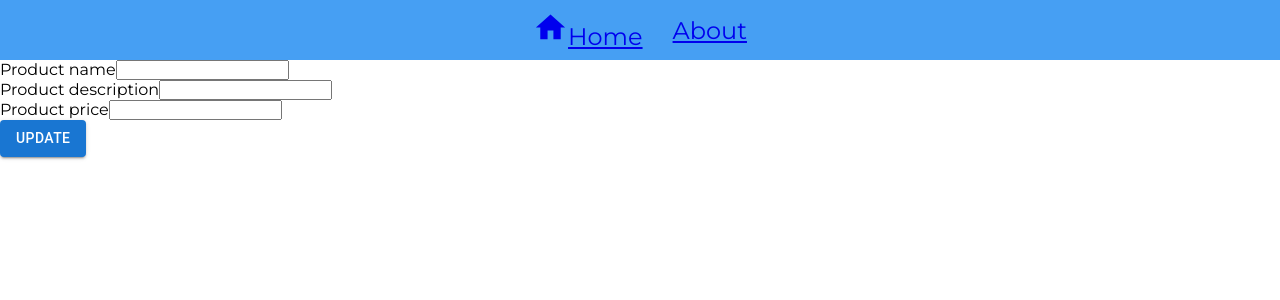
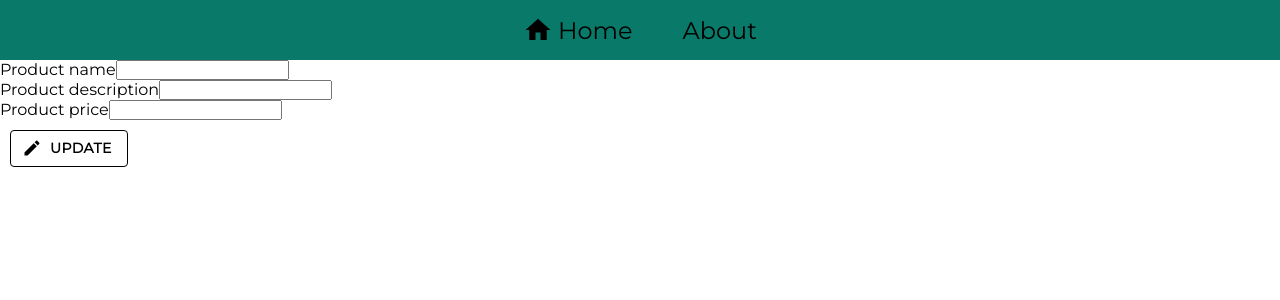
Before and after one commit to ioneltuc/UTMShmotki_App, a React (Create React App) app in the folder utmshmotki_store/: page /update/1 in a window 1280 px wide. Shown: the top 300 px of the page. Built offline with nearby package versions, Linux system fonts and the light colour scheme; no server answers.

Commit message:
added some material ui

```diff
--- a/utmshmotki_store/src/App.css
+++ b/utmshmotki_store/src/App.css
@@ -8,14 +8,63 @@
 header {
   width: 100%;
   height: 60px;
-  background-color: rgb(70, 159, 243);
+  background-color: rgb(9, 121, 105);
 }
 
 nav {
   display: flex;
-  gap: 30px;
+  gap: 50px;
   height: 100%;
   align-items: center;
   justify-content: center;
   font-size: 24px;
 }
+
+.nav-btn {
+  display: flex;
+  align-items: center;
+  gap: 5px;
+  text-decoration: none;
+  color: rgb(0, 0, 0);
+}
+
+.nav-btn:visited {
+  color: none;
+}
+
+.product-btn-text {
+  color: rgb(0, 0, 0);
+  text-decoration: none;
+  font-weight: bold;
+}
+
+#add-product-btn,
+#update-product-btn,
+#delete-product-btn,
+#submit-update-product-btn,
+#add-submit-product-btn {
+  color: rgb(0, 0, 0);
+  border: rgb(0, 0, 0) 1px solid;
+  margin: 10px;
+}
+
+.filtering-form {
+  display: flex;
+  justify-content: center;
+  gap: 30px;
+}
+
+.products-container {
+  margin: 30px;
+  display: flex;
+  justify-content: center;
+  font-size: 16px;
+}
+
+.single-product {
+  border: rgb(0, 0, 0) 1px solid;
+  border-radius: 5px;
+  padding: 10px 30px;
+  color: rgb(0, 0, 0);
+  text-decoration: none;
+}
--- a/utmshmotki_store/src/components/AddProductForm.tsx
+++ b/utmshmotki_store/src/components/AddProductForm.tsx
@@ -2,8 +2,8 @@ import { useForm } from "react-hook-form"
 import * as yup from "yup"
 import { yupResolver } from "@hookform/resolvers/yup"
 import { postProduct } from "../services/productService";
-import AddCircleIcon from '@mui/icons-material/AddCircle';
 import { Button } from "@mui/material";
+import AddIcon from '@mui/icons-material/Add';
 
 type FormTypes = {
     name: string;
@@ -48,9 +48,8 @@ function AddProductForm(){
                 {errors.price && <span>{errors.price.message}</span>}
             </div>
 
-            <Button type="submit">
-                <AddCircleIcon/>
-                Add
+            <Button type="submit" variant="outlined" startIcon={<AddIcon/>} id="add-submit-product-btn">
+                <span className="product-btn-text">Add</span>
             </Button>
         </form>
     )
--- a/utmshmotki_store/src/components/Header.tsx
+++ b/utmshmotki_store/src/components/Header.tsx
@@ -6,11 +6,13 @@ function Header(){
         <>
             <header>
                 <nav>
-                    <Link to="/">
-                        <HomeIcon fontSize="large" />
+                    <Link to="/" className='nav-btn'>
+                        <HomeIcon sx={{ fontSize: 30 }} />
                         Home
                     </Link>
-                    <Link to="/about">About</Link>
+                    <Link to="/about" className='nav-btn'>
+                        About
+                    </Link>
                 </nav>
             </header>
 
--- a/utmshmotki_store/src/components/ProductDetails.tsx
+++ b/utmshmotki_store/src/components/ProductDetails.tsx
@@ -3,6 +3,7 @@ import { Link, useParams } from "react-router-dom";
 import { deleteProductById, getProductById } from "../services/productService";
 import DeleteIcon from '@mui/icons-material/Delete';
 import EditIcon from '@mui/icons-material/Edit';
+import { Button } from "@mui/material";
 
 type Product = {
     id: number,
@@ -37,14 +38,16 @@ function ProductDetails(){
             <h3>{item?.name}</h3>
             <h4>{item?.description}</h4>
             <h4>{item?.price}</h4>
-            <button>
-                <Link to={`/update/${id}`}>
-                    <EditIcon fontSize="large"/>
+            <Button variant="outlined" startIcon={<EditIcon fontSize="large"/>} id="update-product-btn">
+                <Link to={`/update/${id}`} className="product-btn-text">
+                    Update product
                 </Link>
-            </button>
-            <Link to="/" onClick={deleteProduct}>
-                <DeleteIcon fontSize="large" />
-            </Link>
+            </Button>
+            <Button variant="outlined" startIcon={<DeleteIcon fontSize="large" />} id="delete-product-btn">
+                <Link to="/" onClick={deleteProduct} className="product-btn-text">
+                    Delete product
+                </Link>
+            </Button>
         </div>
     )
 }
--- a/utmshmotki_store/src/components/Products.tsx
+++ b/utmshmotki_store/src/components/Products.tsx
@@ -1,4 +1,4 @@
-import { Box, Button, FormControl, Grid, InputLabel, MenuItem, Pagination, Select, SelectChangeEvent, TextField } from "@mui/material"
+import { Box, Button, FormControl, InputLabel, MenuItem, Pagination, Select, SelectChangeEvent, Stack, TextField } from "@mui/material"
 import { useEffect, useState } from "react"
 import { Link } from "react-router-dom"
 import { getProducts } from "../services/productService"
@@ -16,9 +16,34 @@ function Products(){
 const[item, setItem] = useState<Product[]>([])
 const[pageNumber, setPageNumber] = useState(1)
 const[pageSize, setPageSize] = useState(5)
-const[pageCount, setPageCount] = useState(10)
+const[pageCount, setPageCount] = useState(5)
 const[searchString, setSearchString] = useState('')
 const[sortType, setSortType] = useState('')
+
+//----------------------------------------
+
+// let urls = [
+//     `https://localhost:7061/api/product/2`,
+//     `https://localhost:7061/api/product/3`
+// ]
+
+// let requests = urls.map(url => fetch(url))
+
+// Promise.all(requests)
+//     .then(responses => {
+//         responses.forEach(response => {
+//             console.log(response.json())
+//         })
+//     })
+//     .catch(error => console.log(error))
+
+// Promise.race(requests)
+//     .then(response => {
+//             console.log(response.json())
+//         })
+//         .catch(error => console.log(error))
+
+//----------------------------------------
 
 useEffect(() => {
     fetchData();
@@ -50,21 +75,19 @@ const handleChangeSortType = (e: SelectChangeEvent) => {
 }
 
     return(
-        <div>
-            <Button>
-                <Link to="/add">
-                    <div>
-                        <AddIcon/>
-                        Add a product
-                    </div>
+        <div className="main-page">
+            <Button variant="outlined" startIcon={<AddIcon/>} id="add-product-btn">
+                <Link to="/add" className="product-btn-text">
+                    <span>Add a product</span>
                 </Link>
             </Button>
-            <div>
-                <TextField label="Search" value={searchString} onChange={handleChangeSearchString} />
+            <div className="filtering-form">
+                <TextField label="Search ..." value={searchString} onChange={handleChangeSearchString} />
                 <FormControl sx={{ minWidth: 120 }}>
-                    <InputLabel>Sort by</InputLabel>
+                    <InputLabel>Sort by ...</InputLabel>
                     <Select
                         value={sortType}
+                        label="Sort by ..."
                         onChange={handleChangeSortType}
                     >
                         <MenuItem value="">None</MenuItem>
@@ -78,6 +101,7 @@ const handleChangeSortType = (e: SelectChangeEvent) => {
                     <InputLabel>Page size</InputLabel>
                     <Select
                         value={pageSize}
+                        label="Page size"
                         onChange={handleChangePageSize}
                     >
                         <MenuItem value={5}>5</MenuItem>
@@ -87,20 +111,18 @@ const handleChangeSortType = (e: SelectChangeEvent) => {
                     </Select>
                 </FormControl>
             </div>
-            <Box sx={{width: '100%'}}>
-                <Grid container rowSpacing={3} columnSpacing={3}>
+            <Box className="products-container">
+                <Stack spacing={3}>
                     {item.map(p => {
                         return(
-                            <Grid key={p.id} item xs={4}>
-                                <Link to={{pathname:`/${p.id}`}}>
-                                    <p><strong>{p.name}</strong></p>
-                                    <p><strong>Description: </strong>{p.description}</p>
-                                    <p><strong>Price: </strong>${p.price}</p>
-                                </Link>
-                            </Grid>
+                            <Link key={p.id} to={{pathname:`/${p.id}`}} className="single-product">
+                                <h2>{p.name}</h2>
+                                <p><strong>Description: </strong>{p.description}</p>
+                                <p><strong>Price: </strong>${p.price}</p>
+                            </Link>
                         )
                     })}
-                </Grid>
+                </Stack>
             </Box>
             <Pagination count={pageCount} page={pageNumber} onChange={handleChangePageNumber}/>
         </div>
--- a/utmshmotki_store/src/components/UpdateProductForm.tsx
+++ b/utmshmotki_store/src/components/UpdateProductForm.tsx
@@ -5,6 +5,7 @@ import { getProductById, updateProductById } from "../services/productService";
 import { useParams } from "react-router-dom";
 import { useEffect, useState } from "react";
 import { Button } from "@mui/material";
+import EditIcon from '@mui/icons-material/Edit';
 
 type FormTypes = {
     name: string;
@@ -71,7 +72,9 @@ function UpdateProductForm(){
                 {errors.price && <span>{errors.price.message}</span>}
             </div>
 
-            <Button variant="contained" type="submit">Update</Button>
+            <Button type="submit" variant="outlined" startIcon={<EditIcon/>} id="submit-update-product-btn">
+                <span className="product-btn-text">Update</span>
+            </Button>
         </form>
     )
 }
```
Also changed, not shown: 14 other files (tests, documents, lock files or other folders).
